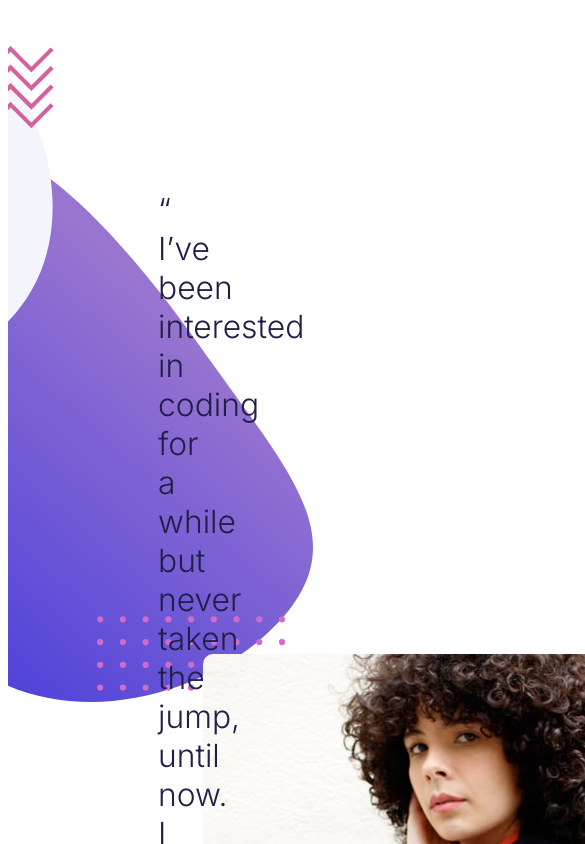
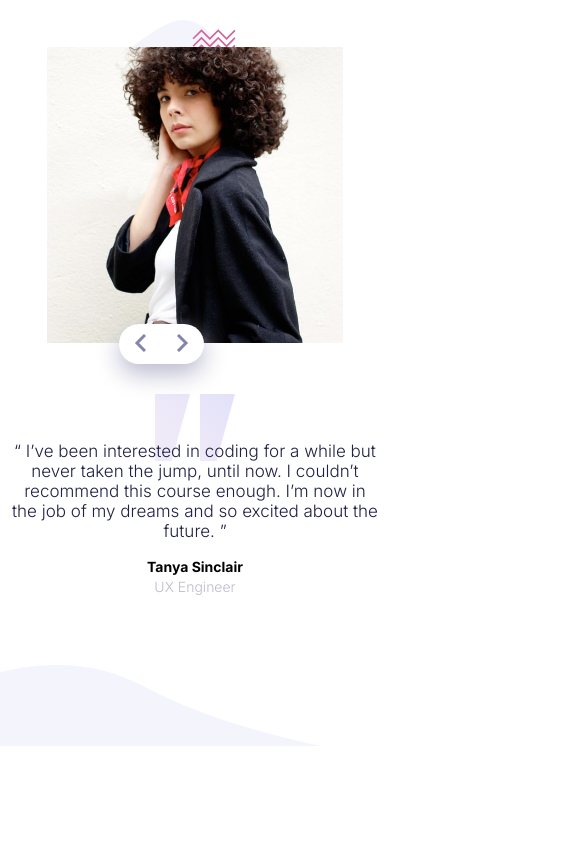
Before and after one commit to DevMushref/Coding-bootcamp-testimonials, a plain HTML site: page index.html in a window 390 px wide. Shown: the top 844 px of the page, 585 px wide, since content can reach past the window. Drawn offline with Linux system fonts and the light colour scheme.

Commit message:
Converted website to mobile first design

```diff
--- a/index.html
+++ b/index.html
@@ -32,9 +32,9 @@
             </div>
           <span>
             <span class="name"><b>Tanya Sinclair</b></span>
-            <div class="block-br">
+            <span class="block-br">
               <br>
-            </div>
+            </span>
             <span class="profession">UX Engineer</span>
           </span>
           </p>
@@ -56,7 +56,7 @@
 
       <div class="slide fade">
         <div class="left-col">
-          <p class="bio">
+          <p class="bio john">
             “ If you want to lay the best foundation <br> possible I’d recommend taking this <br> course.
             The depth the instructors go into <br> is incredible. I now feel so confident about <br>
             starting up as a professional developer. ”
@@ -66,10 +66,10 @@
             </div>
           <span>
             <span class="name"><b>John Tarkpor</b></span>
-            <div class="block-br">
+            <span class="block-br">
               <br>
-            </div>
-            <span class="profession">Junior Front-end Developer</span>
+            </span>
+            <span class="profession john">Junior Front-end Developer</span>
           </span>
           </p>
         </div>
@@ -87,10 +87,12 @@
           </div>
         </div>
       </div>
-      <footer>
-        <!-- Nothing here...Darkness Abyss -->
-      </footer>
   </div>
+  <footer>
+    <div>
+      <!-- Nothing here...Darkness Abyss -->
+    </div>
+  </footer>
 
   <script async src="slider.js"></script>
 </body>
--- a/main.scss
+++ b/main.scss
@@ -16,7 +16,12 @@ html {
 
 html, body {
     height: 100vh;
-    width: 100%;
+    margin: 0;
+}
+
+* {
+    // For debugging purposes.
+    // outline: 1px solid tomato;
 }
 
 *, *:before, *:after {
@@ -30,149 +35,96 @@ $Inter: "Inter", sans-serif;
 /***************************
          Design start
 ****************************/
-.container {
-    background-image: url('/images/pattern-curve.svg');
-    background-repeat: no-repeat;
-    background-position: bottom left;
 
-    @include media("<=phone") {
-        background-position: bottom left;
-        background-size: contain;
-    }
-}
-
+// NOTE: Design is Mobile-First.
 .slide {
     background-image: url('/images/pattern-bg.svg');
     background-repeat: no-repeat;
-    background-size: 45em;
-    background-position: right 85px top 15px; // Right: 85px, Top: 15px
+    background-size: 290px;
+    background-position: center top 20px;
 
-    display: inline-flex;
-    flex-direction: row;
+    display: flex;
+    flex-direction: column;
     justify-content: center;
     align-items: center;
-    padding: 100px 150px; // Top bottom & Left right
-
-    @include media("<=phone") {
-        background-size: contain;
-        background-position: right 20px top 20px;
-        flex-direction: column-reverse;
-        padding: 0;
-    }
 }
 
 .left-col {
+    order: 1; // Column order
     background-image: url('/images/pattern-quotes.svg');
     background-repeat: no-repeat;
-    background-position: 90px 15px;
+    background-size: 80px;
+    background-position: center top;
     align-self: center;
-    width: 50%;
-    padding-top: 50px;
-    // border: 1px solid red;
+    padding-top: 30px;
 
-    @include media("<=phone") {
-        background-position: center top;
-        background-size: 45px;
-        width: fit-content;
-        padding: 0;
-    }
-
-    p {
-        // border: 1px solid red;
+    .bio {
+        text-align: center;
         font-weight: 300;
         color: $dark-blue;
         font-family: $Inter;
-        font-size: 31.8px;
-        position: relative;
-        width: 110%;
+        font-size: 17px;
+        margin-left: 10px;
+        margin-right: 10px;
+    }
 
-        @include media("<=phone") {
-            text-align: center;
-            font-size: 16px;
-            width: 90%;
-            padding-left: 15px;
-        }
+    .bio.john {
+        margin-left: 15px;
+        margin-right: 15px;
     }
 
     .block-br {
-        @include media(">=tablet") {
-            display: none;
-        }
+        display: block;
     }
 
     br {
-        @include media("<=phone") {
-            display: none;
-        }
+        display: none;
     }
 
     .name, .profession {
-        font-size: 20px;
+        display: flex;
+        justify-content: center;
+        text-align: center;
+        font-size: 14px;
         font-family: $Inter;
-
-        @include media("<=phone") {
-            text-align: center;
-            display: flex;
-            justify-content: center;
-            font-size: 17px;
-        }
     }
 
     .profession {
+        padding-top: 3px;
         color: $grayish-blue;
         font-weight: 300;
-
-        @include media("<=phone") {
-            padding-top: 5px;
-            margin-bottom: 120px;
-        }
     }
 }
 
 .right-col {
-    width: 50%;
+    .img-box {
+        width: 100%;
 
-    @include media("<=phone") {
-        width: 100%;
-    }
-
-    .img-box {
         img {
+            width: 100%;
             border-radius: 10px;
-
-            @include media("<=phone") {
-                width: 100%;
-                padding: 40px;
-                padding-top: 50px;
-            }
+            padding: 47px;
         }
     }
 
     .arrows {
-        position: relative;
-
-        width: 16%;
-        height: 100%;
+        display: flex;
+        position: absolute;
+        width: 85px;
+        height: 40px;
         background-color: #fff;
         border-radius: 45px;
         box-shadow: 0px 10px 25px 0px $grayish-blue;
         border: none;
-        transform: translate(90%, -60%);
+        transform: translate(140%, -175%);
         -ms-transform: translate(90%, -60%);
 
-        @include media("<=phone") {
-            width:28%;
-            transform: translate(120px, -70px);
-            -ms-transform: translate(120px, -70px);
-        }
-
         .arrow-left, .arrow-right {
-            height: 10px;
+            width: 100%;
             cursor: pointer;
             border: none;
             background: none;
-            height: 100%;
-            padding: 15px;
+            padding: 10px;
         }
     }
 }
@@ -201,3 +153,12 @@ $Inter: "Inter", sans-serif;
       opacity: 1;
     }
   }
+
+footer {
+    background-image: url('/images/pattern-curve.svg');
+    background-position: bottom left;
+    background-size: 20em;
+    background-repeat: no-repeat;
+    height: 16%;
+    width: 100%;
+}
```
Also changed, not shown: main.css, 1 other file.
